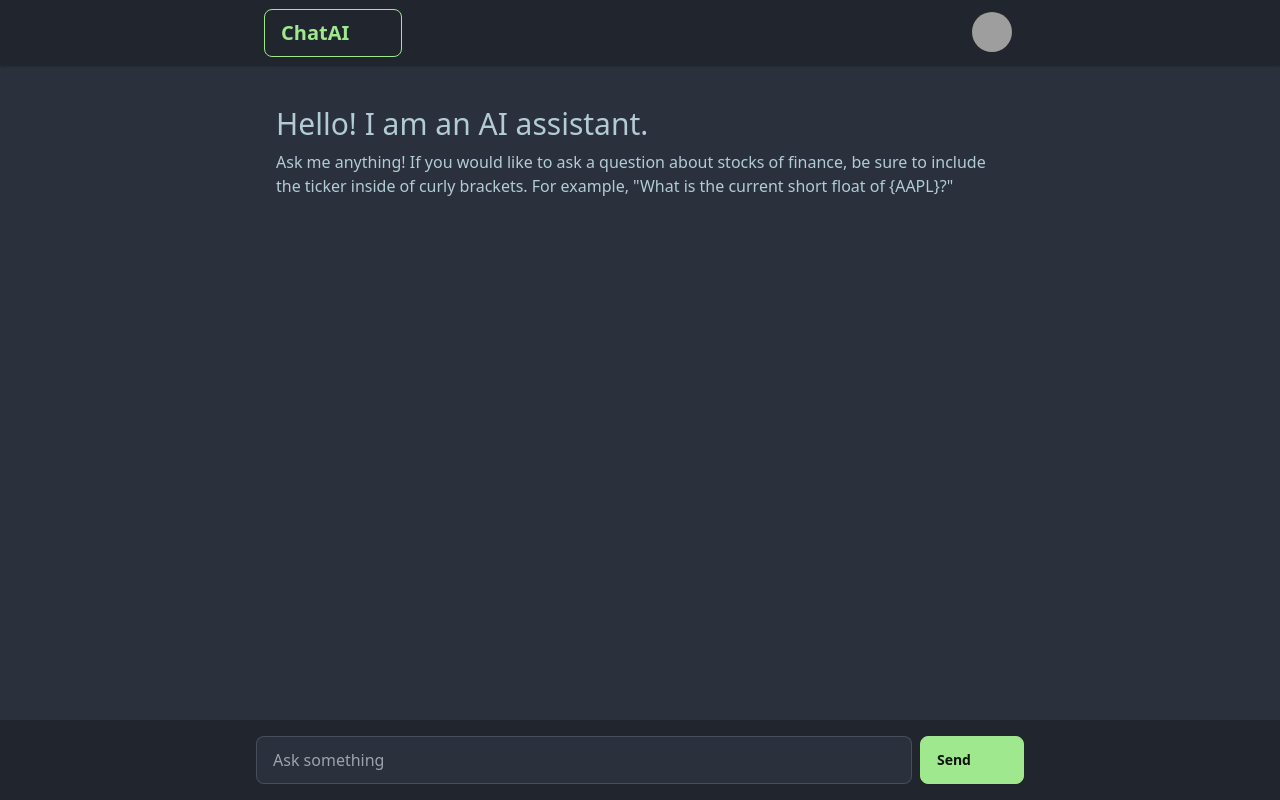
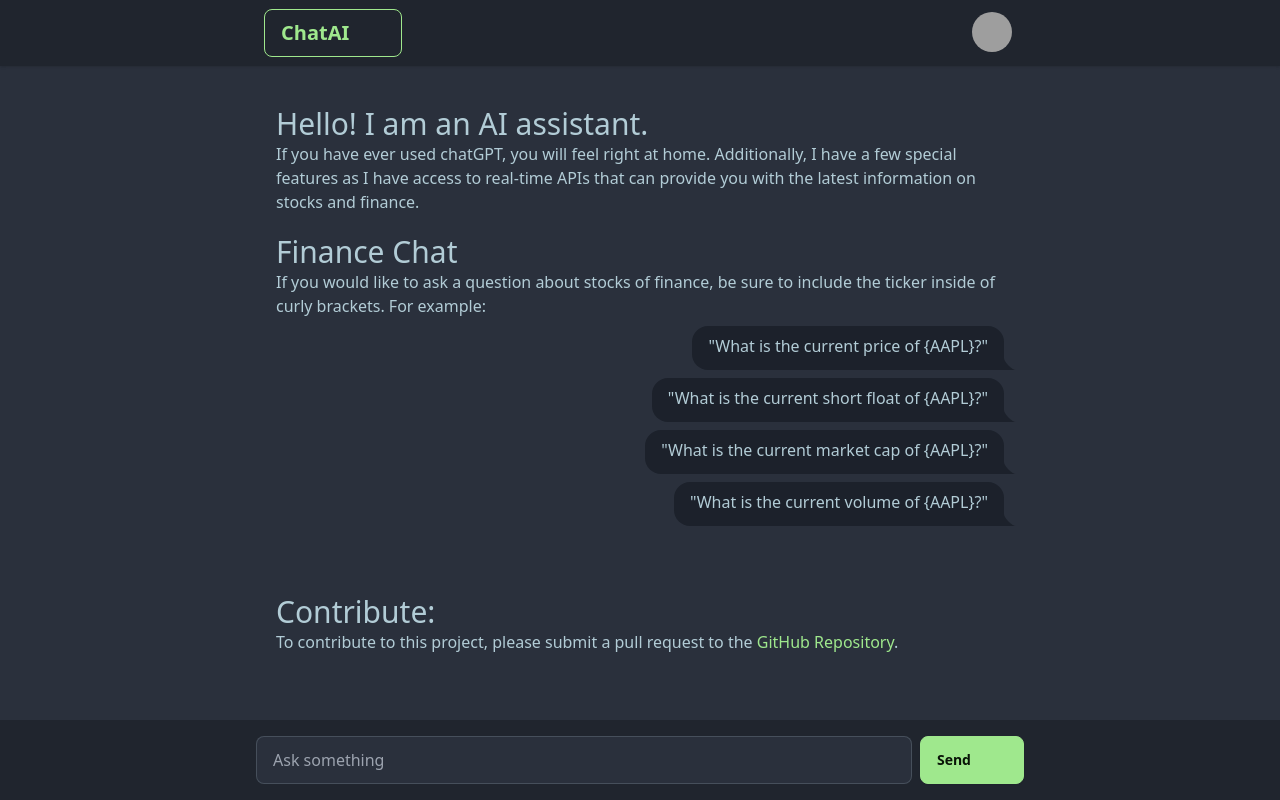
Before and after one commit to engageintellect/svelte-ai-injection, a SvelteKit app: page / in a window 1280 px wide. Built offline with nearby package versions, Linux system fonts and the light colour scheme; grey boxes are pictures that could not be loaded; some icons are missing.

Commit message:
updating home page message

```diff
--- a/src/routes/+page.svelte
+++ b/src/routes/+page.svelte
@@ -2,17 +2,30 @@
 	import { onMount } from 'svelte';
 	import { useChat } from 'ai/svelte';
 	import { slide, fade } from 'svelte/transition';
+	import Icon from '@iconify/svelte';
 
-	import Icon from '@iconify/svelte';
+	let githubRepo = 'https://github.com/engageintellect/svelte-ai-injection';
 
 	const { input, handleSubmit, messages } = useChat();
 	let messagesEnd: HTMLElement;
 
 	let welcomeMessage = {
 		id: 0,
-		title: 'Hello! I am an AI assistant.',
-		heading:
-			'Ask me anything! If you would like to ask a question about stocks of finance, be sure to include the ticker inside of curly brackets. For example, "What is the current short float of {AAPL}?"'
+		mainTitle: 'Hello! I am an AI assistant.',
+		mainHeading:
+			'If you have ever used chatGPT, you will feel right at home. Additionally, I have a few special features as I have access to real-time APIs that can provide you with the latest information on stocks and finance.	',
+		title2: 'Finance Chat',
+		heading2:
+			'If you would like to ask a question about stocks of finance, be sure to include the ticker inside of curly brackets. For example:',
+		examples: [
+			'"What is the current price of {AAPL}?"',
+			'"What is the current short float of {AAPL}?"',
+			'"What is the current market cap of {AAPL}?"',
+			'"What is the current volume of {AAPL}?"'
+		],
+
+		title3: 'hello world',
+		heading3: 'hello world'
 	};
 
 	onMount(() => {
@@ -41,12 +54,36 @@
 	{#if $messages.length === 0}
 		<div
 			out:slide={{ delay: 0, duration: 500 }}
-			in:fade={{ delay: 0, duration: 1500 }}
 			class="flex flex-grow items-center justify-center p-5 py-10"
 		>
-			<div out:fade={{ delay: 0, duration: 1500 }} class="flex flex-col gap-2">
-				<div class="text-3xl">{welcomeMessage.title}</div>
-				<div class="font-thin">{welcomeMessage.heading}</div>
+			<div out:fade={{ delay: 0, duration: 1500 }} class="flex flex-col gap-5">
+				<div class="gap2 flex flex-col">
+					<div class="text-3xl">{welcomeMessage.mainTitle}</div>
+					<div class="font-thin">{welcomeMessage.mainHeading}</div>
+				</div>
+
+				<div class="gap2 flex flex-col">
+					<div class="text-3xl">{welcomeMessage.title2}</div>
+					<div class="font-thin">{welcomeMessage.heading2}</div>
+
+					<ul class="chat chat-end flex flex-col gap-2 py-2 text-primary">
+						{#each welcomeMessage.examples as example}
+							<li class="chat-bubble">
+								{example}
+							</li>
+						{/each}
+					</ul>
+				</div>
+
+				<div class="py-10">
+					<div class="text-3xl">Contribute:</div>
+					<div>
+						To contribute to this project, please submit a pull request to the <a
+							class="text-primary"
+							href={githubRepo}>GitHub Repository</a
+						>.
+					</div>
+				</div>
 			</div>
 		</div>
 	{:else}
```
